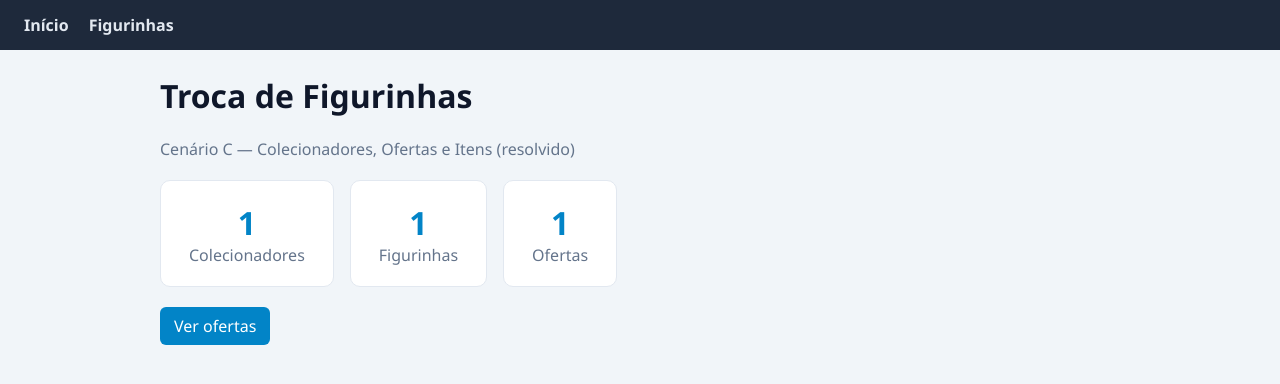
After one commit to trvzera/AtividadeAvaliativaPY, a Flask app: template views/templates/index.html in a window 1280 px wide. The commit adds this page. Shown: the top 384 px of the page. Run offline with Flask 3, Linux system fonts and the light colour scheme; the template is opened without the code that fills it: most values are stand-ins (such as "Sample title", 1, 10 or a date in 2020).

Commit message:
Ajustes nas classes, imports, e adicao dos html e css que faltavam

```diff
--- a/app_registro_EXEMPLO.py
+++ /dev/null
@@ -1,5 +0,0 @@
-# BLUEPRINT figurinhas — pluga as rotas /figurinhas/ no Flask
-from controllers.figurinhas_controller import figurinhas_bp
-app.register_blueprint(figurinhas_bp)
-
-# layout.html: url_for('figurinhas.index')
--- /dev/null
+++ b/controllers/__init__.py
@@ -0,0 +1,4 @@
+from .figurinhas_controller import figurinhas_bp
+from .dashboard_bp import dashboard_bp
+
+__all__ = ["figurinhas_bp", "dashboard_bp"]
--- a/controllers/__init___.py
+++ /dev/null
@@ -1,3 +0,0 @@
-from .figurinhas_controller import figurinhas_bp
-
-__all__ = ["figurinhas_bp"]
--- a/controllers/dashboard_bp.py
+++ b/controllers/dashboard_bp.py
@@ -1,11 +1,12 @@
 from flask import Blueprint, render_template
+from models import Colecionador, Figurinha, ItemOferta, OfertaTroca, db
+
 
 # Blueprint da home — sem url_prefix, então "/" é a raiz do site
 dashboard_bp = Blueprint("dashboard", __name__)
 
-
 @dashboard_bp.route("/")
 def index():
     return render_template(
-
+        "index.html", total_ofertas=ItemOferta.query.count(), total_colecionadores=Colecionador.query.count(), total_figurinhas=Figurinha.query.count()
     )
--- a/controllers/figurinhas_controller.py
+++ b/controllers/figurinhas_controller.py
@@ -1,6 +1,7 @@
 from flask import Blueprint, redirect, render_template, request, url_for
 
 from models import Colecionador, Figurinha, ItemOferta, OfertaTroca, db
+
 
 # Apelido "figurinhas" → use url_for('figurinhas.index') nos templates
 figurinhas_bp = Blueprint("figurinhas", __name__, url_prefix="/figurinhas")
--- a/dados_iniciais.py
+++ b/dados_iniciais.py
@@ -1,5 +1,4 @@
 from models import Colecionador, Figurinha, db
-
 
 def popular_dados():
     if Colecionador.query.count() > 0:
@@ -11,8 +10,8 @@ def popular_dados():
     ]
     figurinhas = [
         Figurinha(numero=10, nome_jogador="Memphis Depay", time="Paises Baixos"),
-        Figurinha(numero=25, nome_jogador="Messi", time="Argentina"),
-        Figurinha(numero=7, nome_jogador="Mbappé", time="França"),
+        Figurinha(numero=10, nome_jogador="Messi", time="Argentina"),
+        Figurinha(numero=10, nome_jogador="Mbappé", time="França"),
     ]
     db.session.add_all(colecionadores + figurinhas)
     db.session.commit()
--- /dev/null
+++ b/views/static/css/style.css
@@ -0,0 +1,119 @@
+body {
+    font-family: "Segoe UI", Arial, sans-serif;
+    margin: 0;
+    background: #f1f5f9;
+    color: #0f172a;
+}
+
+.nav {
+    background: #1e293b;
+    padding: 14px 24px;
+    display: flex;
+    gap: 20px;
+}
+
+.nav a {
+    color: #e2e8f0;
+    text-decoration: none;
+    font-weight: 600;
+}
+
+.nav a:hover {
+    color: #38bdf8;
+}
+
+.container {
+    max-width: 960px;
+    margin: 24px auto;
+    padding: 0 16px;
+}
+
+.subtitulo {
+    color: #64748b;
+}
+
+.cards {
+    display: flex;
+    gap: 16px;
+    margin: 20px 0;
+}
+
+.card {
+    background: #fff;
+    border: 1px solid #e2e8f0;
+    border-radius: 10px;
+    padding: 20px 28px;
+    text-align: center;
+}
+
+.card-num {
+    display: block;
+    font-size: 2rem;
+    font-weight: bold;
+    color: #0284c7;
+}
+
+.card-label {
+    color: #64748b;
+}
+
+table {
+    width: 100%;
+    border-collapse: collapse;
+    background: #fff;
+    border-radius: 8px;
+    overflow: hidden;
+    box-shadow: 0 1px 3px rgba(0, 0, 0, 0.08);
+}
+
+th,
+td {
+    padding: 10px 12px;
+    border-bottom: 1px solid #e2e8f0;
+    text-align: left;
+}
+
+th {
+    background: #f8fafc;
+}
+
+.btn {
+    display: inline-block;
+    padding: 8px 14px;
+    background: #0284c7;
+    color: #fff;
+    text-decoration: none;
+    border-radius: 6px;
+}
+
+.form-grupo {
+    margin-bottom: 12px;
+}
+
+label {
+    display: block;
+    font-weight: 600;
+    margin-bottom: 4px;
+}
+
+input,
+select {
+    width: 100%;
+    max-width: 400px;
+    padding: 8px;
+    box-sizing: border-box;
+}
+
+button[type="submit"] {
+    padding: 10px 18px;
+    background: #16a34a;
+    color: #fff;
+    border: none;
+    border-radius: 6px;
+    cursor: pointer;
+}
+
+.vazio {
+    color: #64748b;
+    font-style: italic;
+}
--- a/views/templates/figurinhas/formulario_oferta.html
+++ b/views/templates/figurinhas/formulario_oferta.html
@@ -18,12 +18,18 @@
         <label>Figurinha que OFERECE</label>
         <select name="figurinha_oferece_id" required>
             <option value="">Número / jogador...</option>
+            {% for figurinha in figurinhas %}
+                <option value="{{ figurinha.id }}">{{ figurinha.numero }} - {{ figurinha.nome_jogador }}</option>
+            {% endfor %}
         </select>
     </div>
     <div class="form-grupo">
         <label>Figurinha que DESEJA</label>
         <select name="figurinha_deseja_id" required>
             <option value="">Número / jogador...</option>
+            {% for figurinha in figurinhas %}
+                <option value="{{ figurinha.id }}">{{ figurinha.numero }} - {{ figurinha.nome_jogador }}</option>
+            {% endfor %}
         </select>
     </div>
     <div class="form-grupo">
--- /dev/null
+++ b/views/templates/index.html
@@ -0,0 +1,24 @@
+{% extends "layout.html" %}
+{% block title %}Painel — Figurinhas{% endblock %}
+
+{% block content %}
+<h1>Troca de Figurinhas</h1>
+<p class="subtitulo">Cenário C — Colecionadores, Ofertas e Itens (resolvido)</p>
+
+<div class="cards">
+    <div class="card">
+        <span class="card-num">{{ total_colecionadores }}</span>
+        <span class="card-label">Colecionadores</span>
+    </div>
+    <div class="card">
+        <span class="card-num">{{ total_figurinhas }}</span>
+        <span class="card-label">Figurinhas</span>
+    </div>
+    <div class="card">
+        <span class="card-num">{{ total_ofertas }}</span>
+        <span class="card-label">Ofertas</span>
+    </div>
+</div>
+
+<p><a class="btn" href="{{ url_for('figurinhas.index') }}">Ver ofertas</a></p>
+{% endblock %}
--- /dev/null
+++ b/views/templates/layout.html
@@ -0,0 +1,17 @@
+<!DOCTYPE html>
+<html lang="pt-BR">
+<head>
+    <meta charset="UTF-8">
+    <title>{% block title %}Figurinhas{% endblock %}</title>
+    <link rel="stylesheet" href="{{ url_for('static', filename='css/style.css') }}">
+</head>
+<body>
+    <nav class="nav">
+        <a href="{{ url_for('dashboard.index') }}">Início</a>
+        <a href="{{ url_for('figurinhas.index') }}">Figurinhas</a>
+    </nav>
+    <main class="container">
+        {% block content %}{% endblock %}
+    </main>
+</body>
+</html>
```
Also changed, not shown: models/oferta.py (+9 -8 lines), app.py (line endings or trailing spaces), figurinhas.db (added), models/__init__.py (renamed from models/__init___.py).
